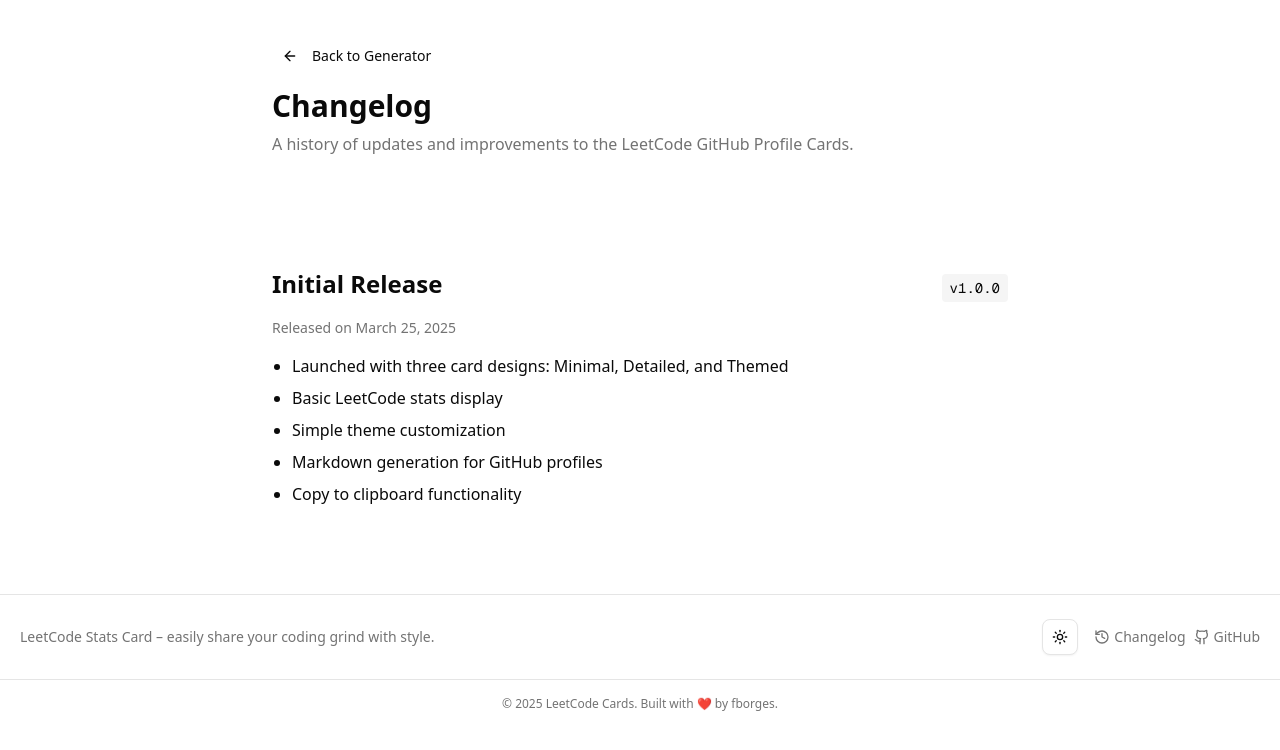
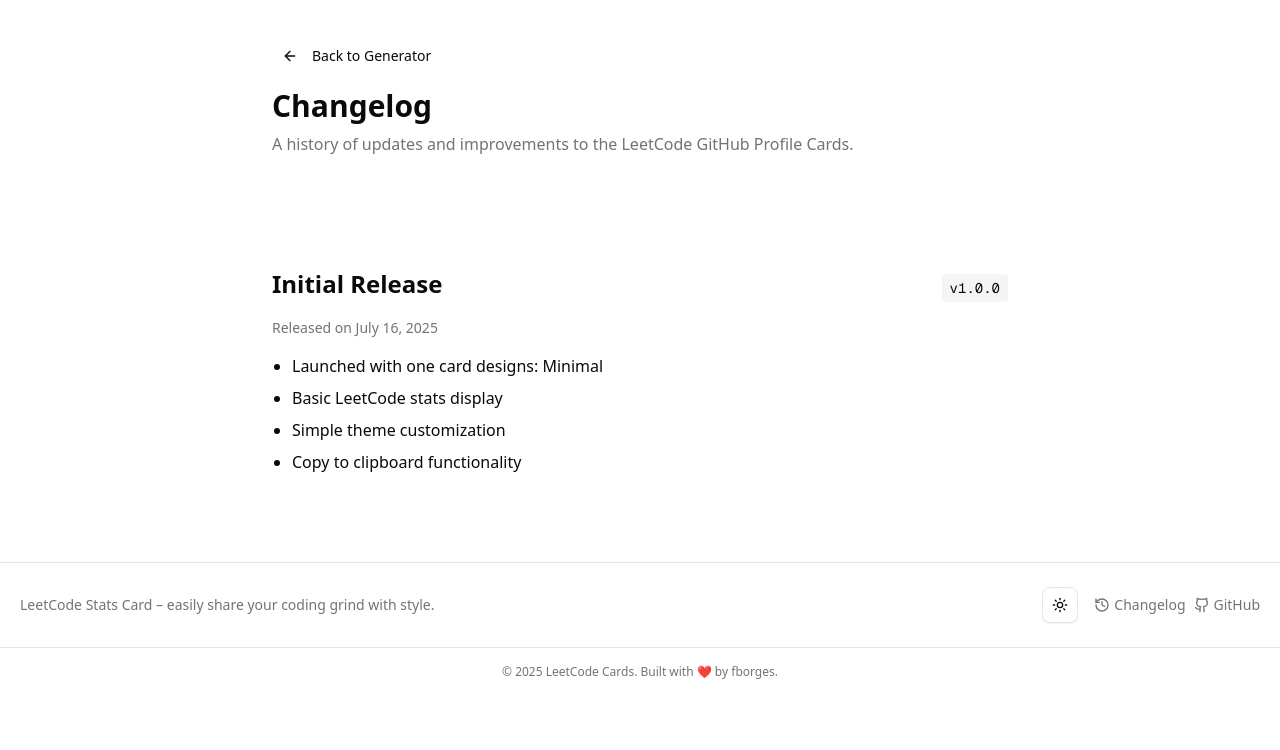
Before and after one commit to Franciscoborges2002/leetStatsCard, a Next.js app: page /changelog in a window 1280 px wide. Shown: the top 750 px of the page. Built offline with nearby package versions, Linux system fonts and the light colour scheme.

Commit message:
Updated changelog

```diff
--- a/src/app/changelog/page.tsx
+++ b/src/app/changelog/page.tsx
@@ -31,12 +31,11 @@
                             <h2 className="text-2xl font-bold">Initial Release</h2>
                             <div className="text-sm font-mono bg-muted px-2 py-1 rounded">v1.0.0</div>
                         </div>
-                        <div className="text-sm text-muted-foreground mb-4">Released on March 25, 2025</div>
+                        <div className="text-sm text-muted-foreground mb-4">Released on July 16, 2025</div>
                         <ul className="space-y-2 list-disc pl-5">
-                            <li>Launched with three card designs: Minimal, Detailed, and Themed</li>
+                            <li>Launched with one card designs: Minimal</li>
                             <li>Basic LeetCode stats display</li>
                             <li>Simple theme customization</li>
-                            <li>Markdown generation for GitHub profiles</li>
                             <li>Copy to clipboard functionality</li>
                         </ul>
                     </div>
```
